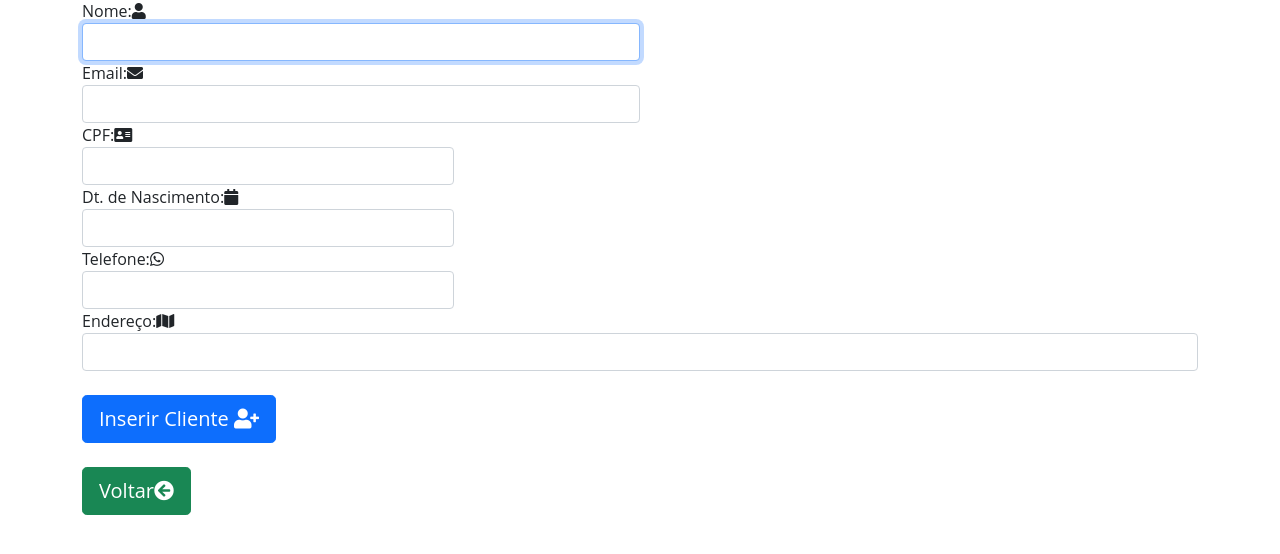
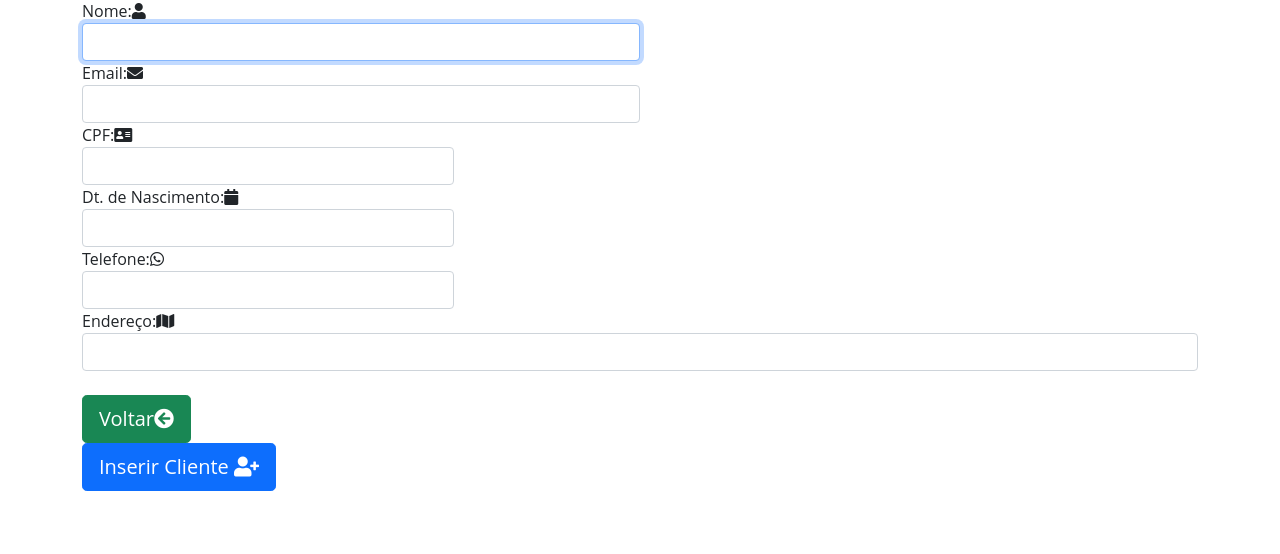
Before and after one commit to omartins-zs/gerenciamento-cadastro-clientes, a PHP site: page /views/page_register.php in a window 1280 px wide. Shown: the part 47-601 px from the top of the page. Run offline with PHP 8.4, Linux system fonts and the light colour scheme; some libraries are stand-ins or nearby versions.

Commit message:
Ajustando buttons

```diff
--- a/views/page_register.php
+++ b/views/page_register.php
@@ -32,14 +32,14 @@
                 <input type="text" class="form-control" name="address" required><br>
             </div>
             <div class="col-md-4">
-                <button class="btn btn-primary btn-lg">
-                    Inserir Cliente <i class="fa fa-user-plus"></i>
-                </button><br><br>
-
                 <a href="../index.php" class="btn btn-success btn-lg">
                     Voltar<i class="fa fa-arrow-circle-left"></i>
                 </a>
-
+            </div>
+            <div class="col-md-8 text-right">
+                <button class="btn btn-primary btn-lg">
+                    Inserir Cliente <i class="fa fa-user-plus"></i>
+                </button>
             </div>
             <!-- <div class="col-md-6">
                         Nome: <i class="fa fa-user"></i>
```
